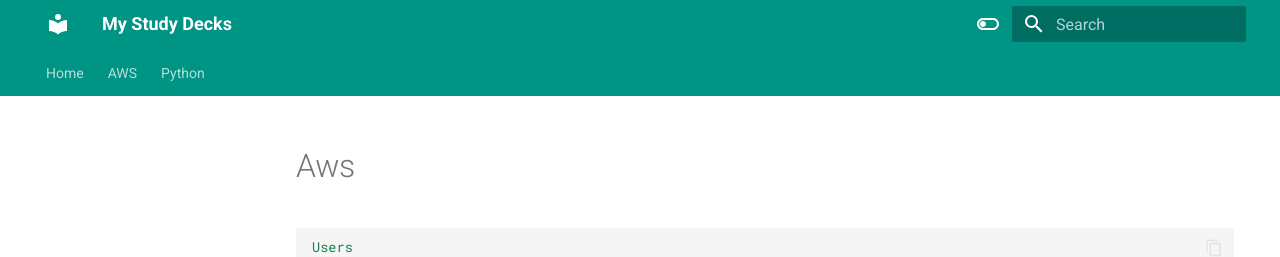
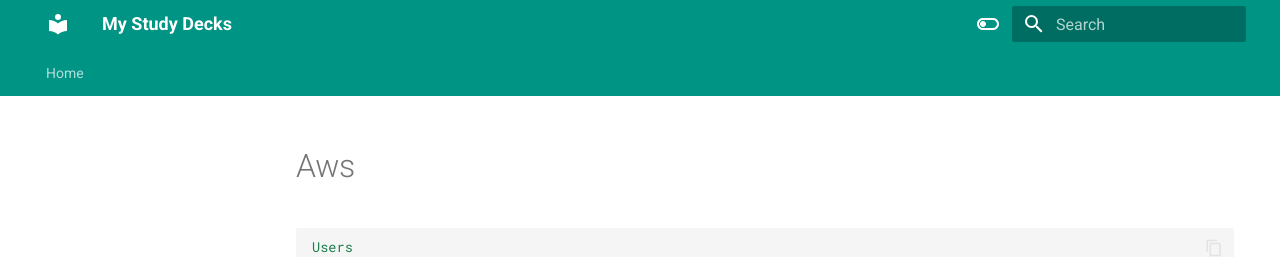
Before and after one commit to rajdyp/my-study-decks, an MkDocs documentation site: the page built from docs/aws/aws.md, in a window 1280 px wide. Shown: the top 257 px of the page. Built offline with MkDocs 1.6.1 and Material for MkDocs 9.7.7, drawn with Linux system fonts in a browser that asks for light colours.

Commit message:
Update mkdocs.yml

```diff
--- a/mkdocs.yml
+++ b/mkdocs.yml
@@ -3,8 +3,6 @@
 
 nav:
 - Home: index.md
-- AWS: aws.md
-- Python: python_for_coding_interviews.md
 
 theme:
   name: material
```
